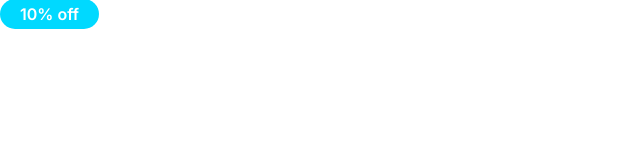
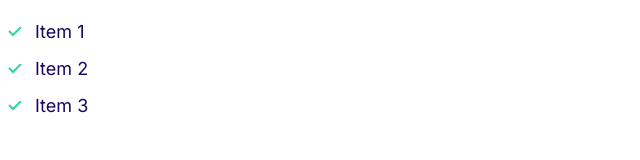
Before and after one commit to curryxjh/MoshifyPractice, a plain HTML site: page index.html in a window 1280 px wide. Shown: the whole page, without its empty margins (0-640 px from the left). Drawn offline with Linux system fonts and the light colour scheme.

Commit message:
Define lists styles.

```diff
--- a/css/style.css
+++ b/css/style.css
@@ -109,3 +109,30 @@ a {
 .badge--small {
     font-size: 1.6rem;
 }
+
+/* Lists */
+.list {
+    list-style: none;
+    padding-left: 0;
+    color: var(--color-headings);
+}
+
+.list--inline .list__item {
+    display: inline-block;
+    margin-right: 2rem;
+}
+
+.list--tick {
+    list-style-image: url(../images/tick.svg);
+    margin-left: 3rem;
+}
+
+.list--tick .list__item {
+    padding-left: 0.5rem;
+    margin-bottom: 1rem;
+}
+@media screen and(min-width: 1024px) {
+    .list--tick .list__item {
+        padding-left: 0;
+    }
+}
--- a/index.html
+++ b/index.html
@@ -15,6 +15,10 @@
     <link rel="stylesheet" href="./css/style.css" />
   </head>
   <body>
-    <span class="badge badge--secondary badge--small">10% off</span>
+    <ul class="list list--tick">
+      <li class="list__item">Item 1</li>
+      <li class="list__item">Item 2</li>
+      <li class="list__item">Item 3</li>
+    </ul>
   </body>
 </html>
```
Also changed, not shown: css/components/lists.html (added, +13 -0 lines), images/tick.svg (added).
